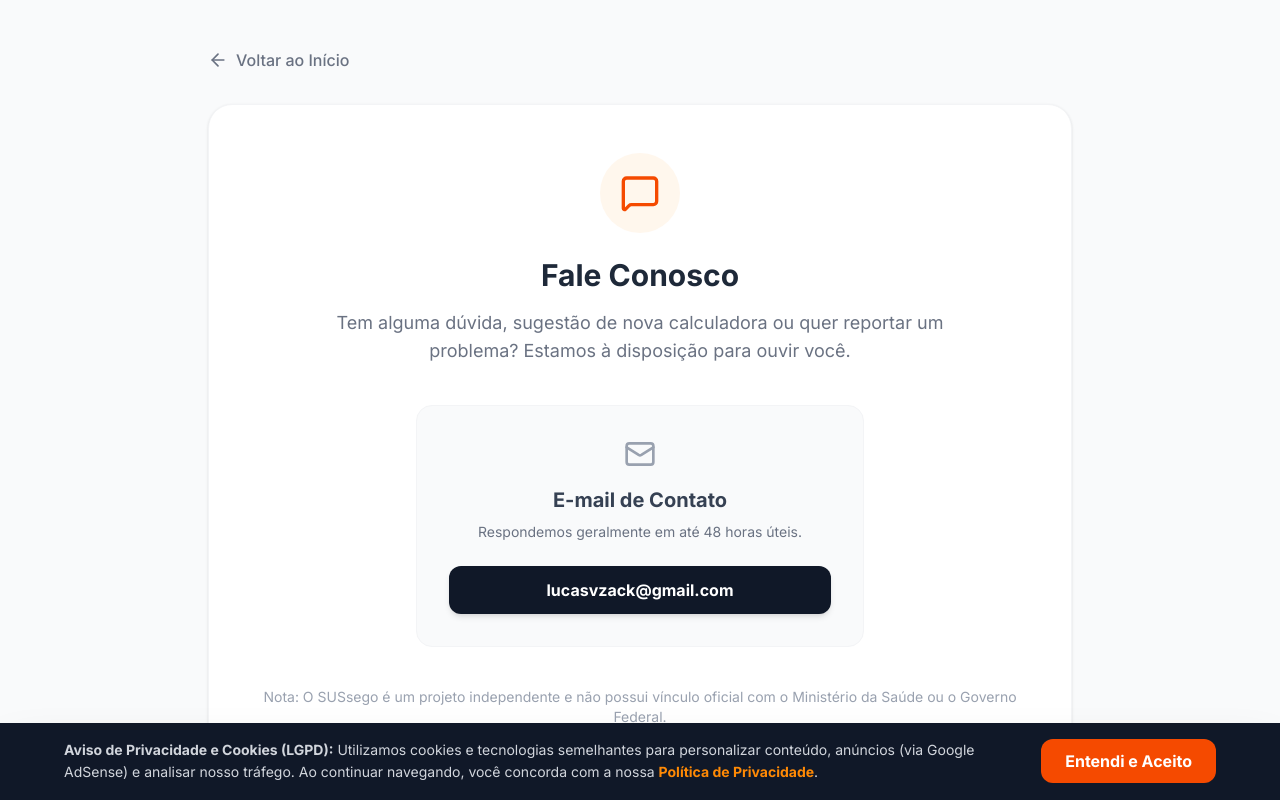
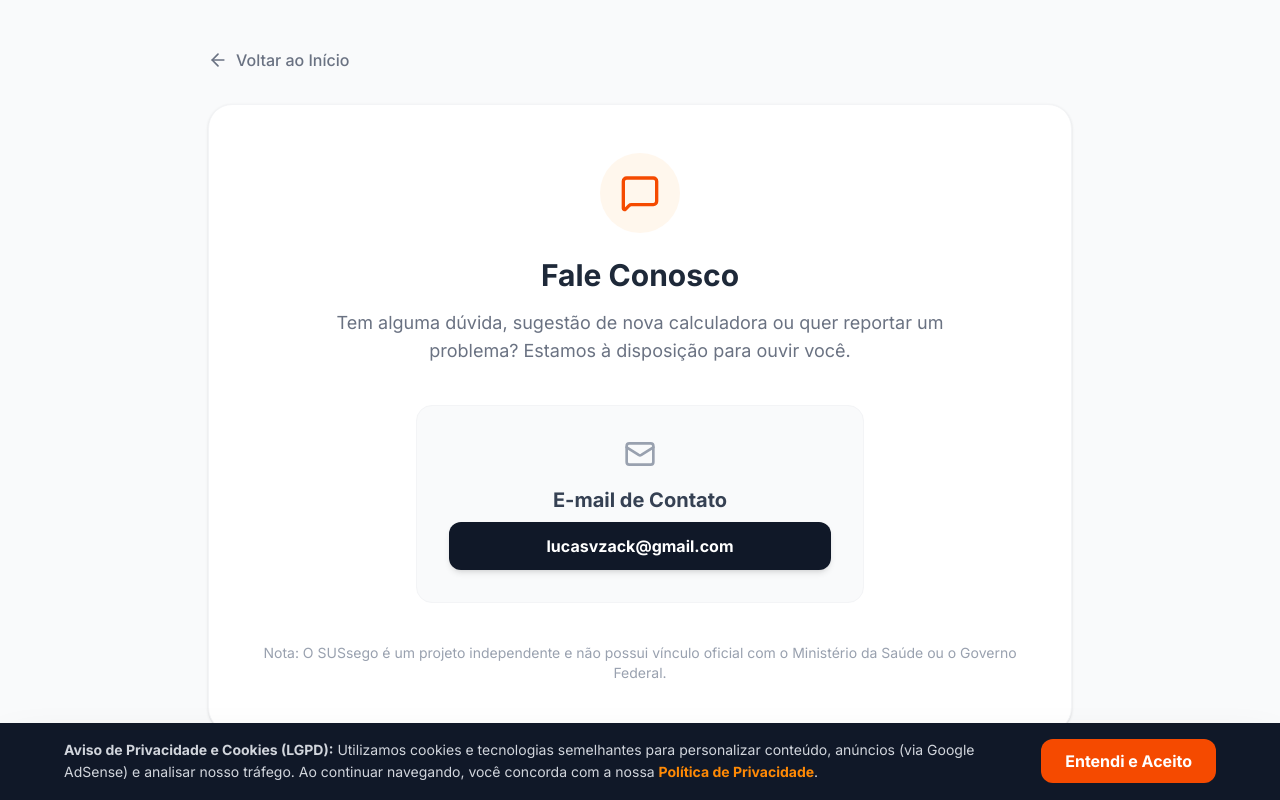
Before and after one commit to lucasvzack-sys/001, a React (Vite) app: page /contato in a window 1280 px wide. Shown: the top 800 px of the page. Built offline with nearby package versions, Linux system fonts and the light colour scheme.

Commit message:
Update Contact.tsx

```diff
--- a/src/components/Contact.tsx
+++ b/src/components/Contact.tsx
@@ -21,7 +21,6 @@ export default function Contact({ onNavigate }: { onNavigate: (view: string) =>
         <div className="bg-gray-50 p-8 rounded-2xl max-w-md mx-auto border border-gray-100 flex flex-col items-center">
           <Mail size={32} className="text-gray-400 mb-4" />
           <h2 className="text-xl font-bold text-gray-700 mb-2">E-mail de Contato</h2>
-          <p className="text-gray-500 mb-6 text-sm">Respondemos geralmente em até 48 horas úteis.</p>
           <a
             href="mailto:contato@sussego.com.br"
             className="bg-gray-900 text-white px-8 py-3 rounded-xl font-bold hover:bg-gray-800 transition-colors shadow-md w-full"
```
